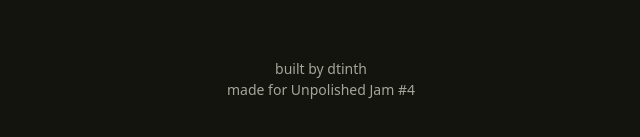
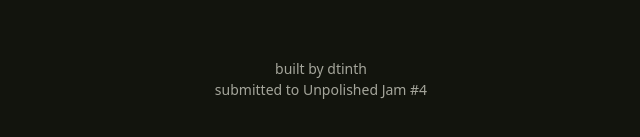
Before and after one commit to dtinth/morse-rhythm, a React (Vite) app: page /game in a window 1280 px wide. Shown: the part 437-574 px from the top of the page, without its empty margins (319-959 px from the left). Built offline with nearby package versions, Linux system fonts and the light colour scheme; a web font is replaced by a local one.

Commit message:
upd text

```diff
--- a/src/App.tsx
+++ b/src/App.tsx
@@ -17,7 +17,7 @@ function App() {
         <p className={styles.jamAttribution}>
           built by dtinth
           <br />
-          made for Unpolished Jam #4
+          submitted to Unpolished Jam #4
         </p>
       </div>
     </div>
```
